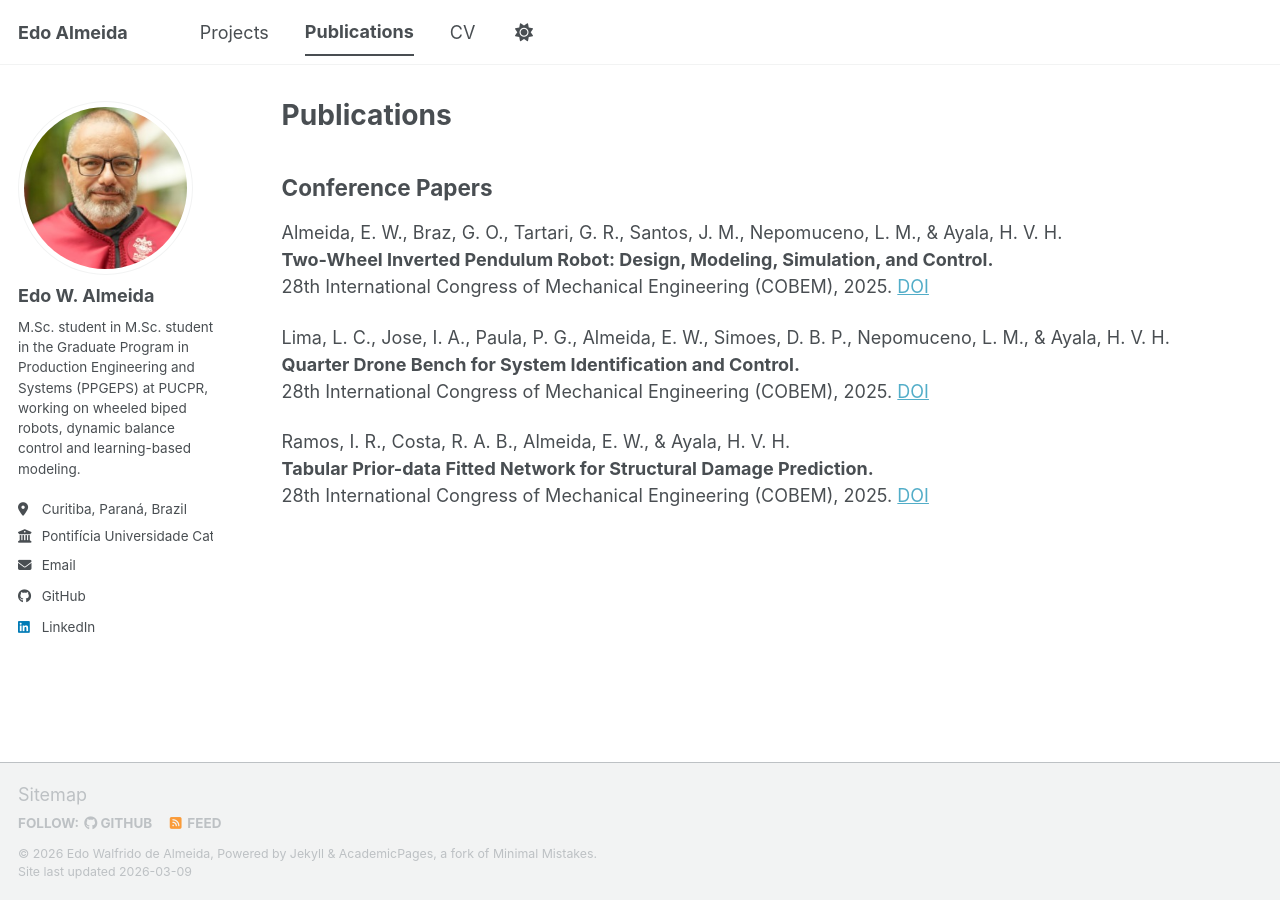
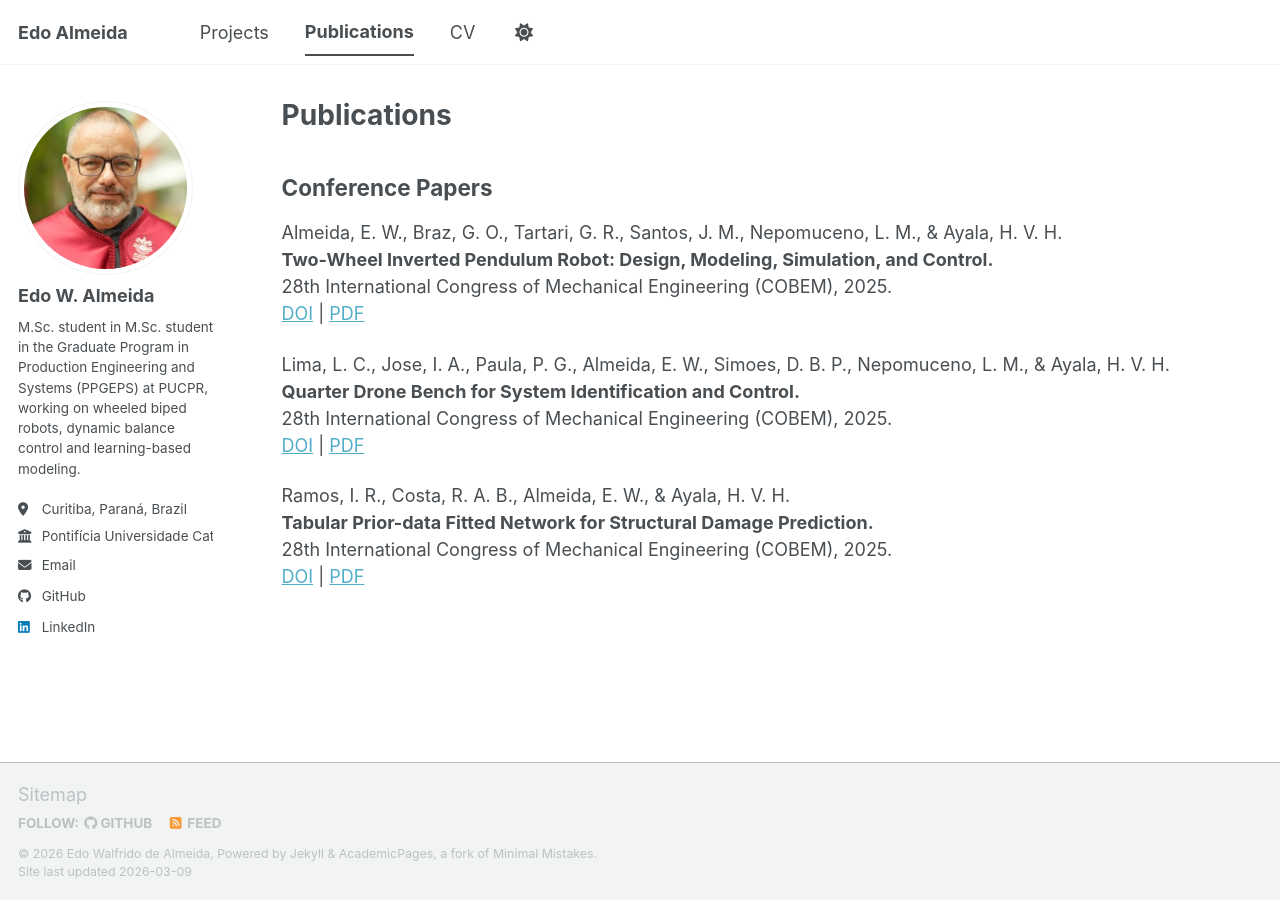
Before and after one commit to EdoAlmeida/EdoAlmeida.github.io, a Jekyll site: the page built from _pages/publications.md, in a window 1280 px wide. Built offline with Jekyll 4.4.1, drawn with Linux system fonts in a browser that asks for light colours; a script bundle is joined from its source files by our own code; library files that are not in the unit come from our copies.

Commit message:
Update conference papers with PDF links
Added PDF links for conference papers in publications.

```diff
--- a/_pages/publications.md
+++ b/_pages/publications.md
@@ -11,14 +11,14 @@ author_profile: true
 Almeida, E. W., Braz, G. O., Tartari, G. R., Santos, J. M., Nepomuceno, L. M., & Ayala, H. V. H.
 **Two-Wheel Inverted Pendulum Robot: Design, Modeling, Simulation, and Control.**
 28th International Congress of Mechanical Engineering (COBEM), 2025.
-[DOI](https://dx.doi.org/10.26678/ABCM.COBEM2025.COB2025-1144)
+[DOI](https://dx.doi.org/10.26678/ABCM.COBEM2025.COB2025-1144) | [PDF](/files/COB-2025-1144.pdf)
 
 Lima, L. C., Jose, I. A., Paula, P. G., Almeida, E. W., Simoes, D. B. P., Nepomuceno, L. M., & Ayala, H. V. H.
 **Quarter Drone Bench for System Identification and Control.**
 28th International Congress of Mechanical Engineering (COBEM), 2025.
-[DOI](https://dx.doi.org/10.26678/ABCM.COBEM2025.COB2025-1858)
+[DOI](https://dx.doi.org/10.26678/ABCM.COBEM2025.COB2025-1858) | [PDF](/files/COB-2025-1858.pdf)
 
 Ramos, I. R., Costa, R. A. B., Almeida, E. W., & Ayala, H. V. H.
 **Tabular Prior-data Fitted Network for Structural Damage Prediction.**
 28th International Congress of Mechanical Engineering (COBEM), 2025.
-[DOI](https://dx.doi.org/10.26678/ABCM.COBEM2025.COB2025-0841)
+[DOI](https://dx.doi.org/10.26678/ABCM.COBEM2025.COB2025-0841) | [PDF](/files/COB-2025-0841.pdf)
```
